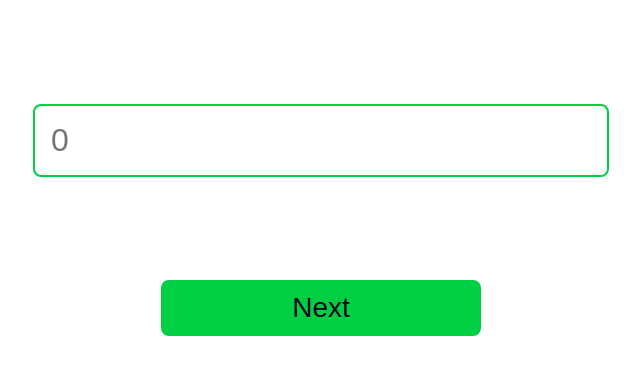
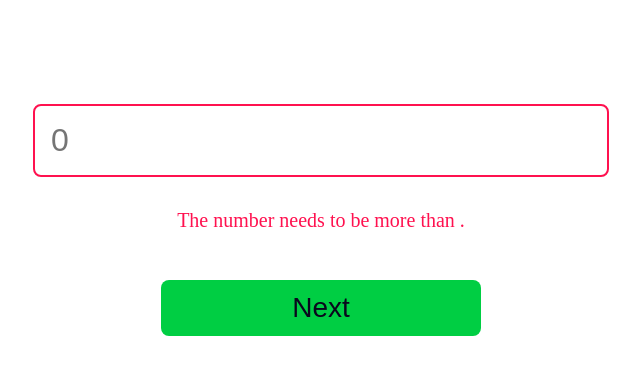
Before and after one commit to mjoynes-wombat-web/paycheck-calculator, a Next.js app: page /components/form/inputs/number in a window 1280 px wide. Shown: the top 374 px of the page, without its empty margins (7-647 px from the left). Built offline with nearby package versions, Linux system fonts and the light colour scheme.

Commit message:
Fixed error handling for exemptions.

```diff
--- a/pages/components/form/inputs/number.jsx
+++ b/pages/components/form/inputs/number.jsx
@@ -49,7 +49,7 @@ class NumInput extends Component {
       valid,
     } = this.props;
     return (
-      <div className={`input-wrapper ${complete ? 'complete' : ''} ${currentStep === index ? 'active' : ''} ${!valid && value ? 'error' : ''}`}>
+      <div className={`input-wrapper ${complete ? 'complete' : ''} ${currentStep === index ? 'active' : ''} ${!valid && !Number.isNaN(value) ? 'error' : ''}`}>
         <style jsx>
           {inputCSS}
         </style>
```
